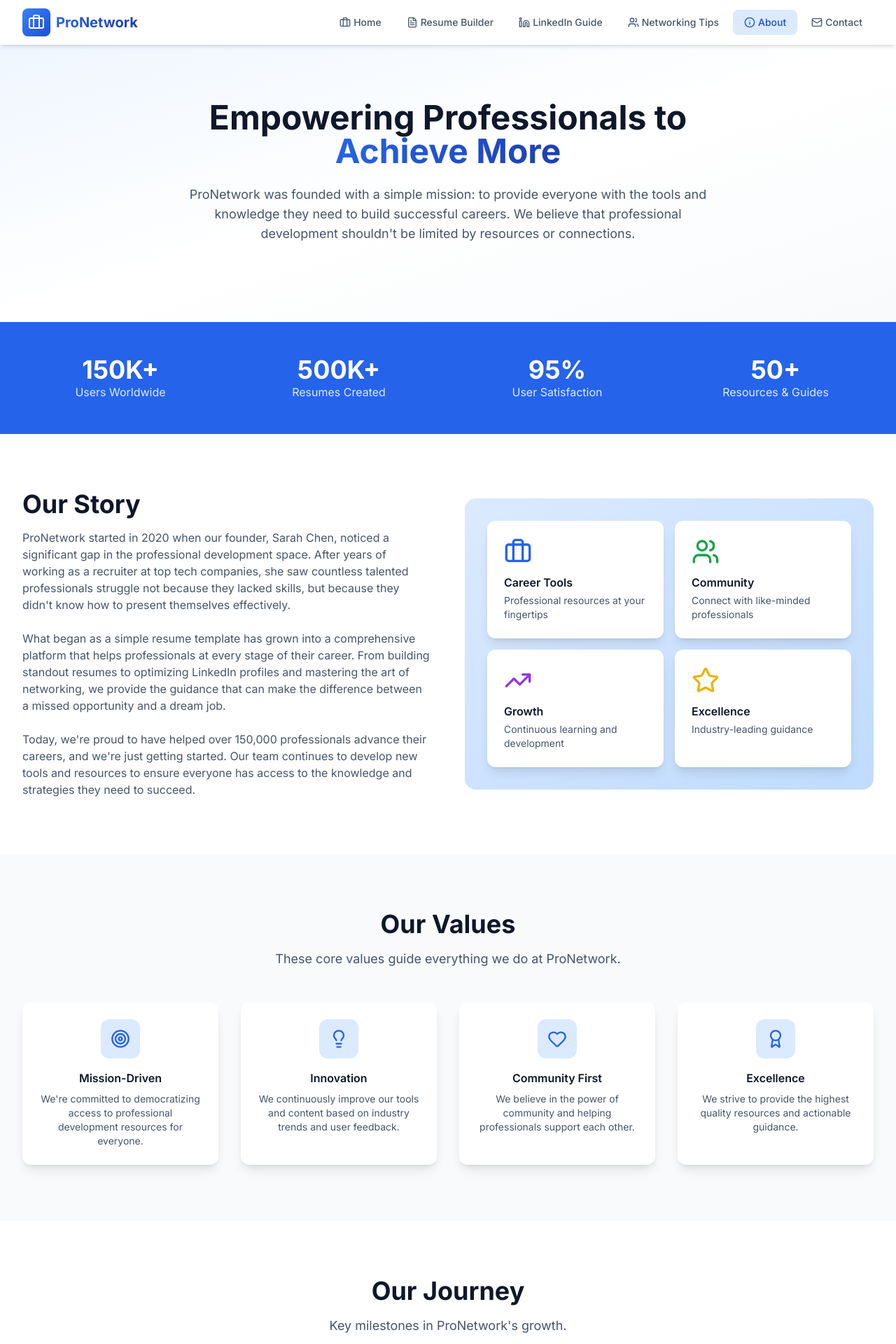
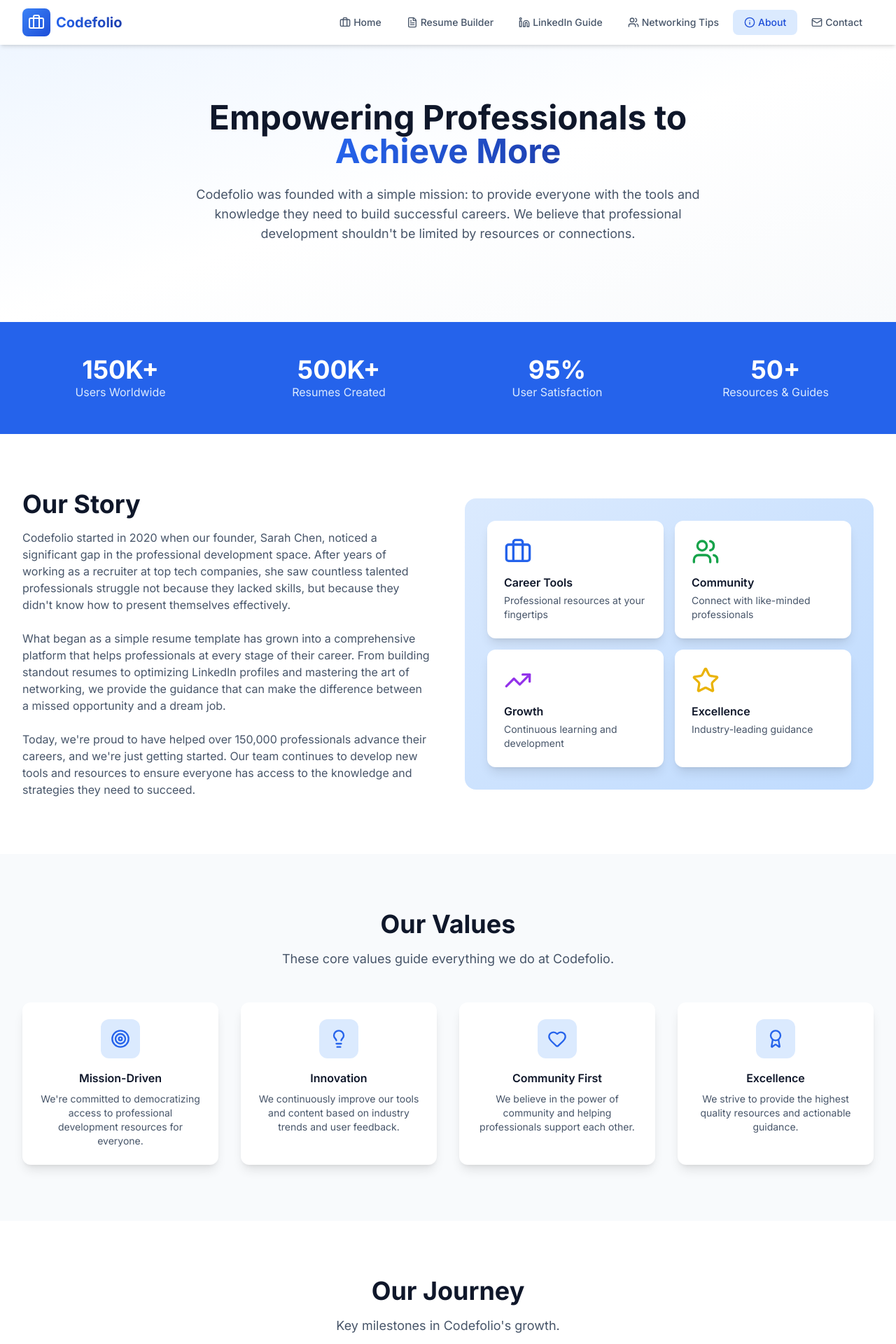
Before and after one commit to forenancy/portfoliodemo, a React (Vite) app: page /about in a window 1280 px wide. Shown: the top 1920 px of the page at 70% size. Built offline with nearby package versions, Linux system fonts and the light colour scheme.

Commit message:
Rename site from ProNetwork to Codefolio
- Update brand name across all components and pages
- Update meta tags and page titles
- Rebuild for production

https://claude.ai/code/session_012U1F4zRBUavNwHga99rsXz

```diff
--- a/index.html
+++ b/index.html
@@ -4,22 +4,22 @@
     <meta charset="UTF-8" />
     <link rel="icon" type="image/svg+xml" href="/favicon.svg" />
     <meta name="viewport" content="width=device-width, initial-scale=1.0" />
-    <meta name="description" content="ProNetwork - Your comprehensive platform for professional networking success. Build stunning resumes, master LinkedIn, and connect with career opportunities." />
+    <meta name="description" content="Codefolio - Your comprehensive platform for professional networking success. Build stunning resumes, master LinkedIn, and connect with career opportunities." />
     <meta name="keywords" content="professional networking, resume builder, LinkedIn guide, career development, job search, networking tips" />
-    <meta name="author" content="ProNetwork" />
+    <meta name="author" content="Codefolio" />
 
     <!-- Open Graph / Social Media -->
     <meta property="og:type" content="website" />
-    <meta property="og:title" content="ProNetwork - Professional Networking & Career Tools" />
+    <meta property="og:title" content="Codefolio - Professional Networking & Career Tools" />
     <meta property="og:description" content="Build professional resumes, master LinkedIn, and accelerate your career with our comprehensive networking resources." />
-    <meta property="og:site_name" content="ProNetwork" />
+    <meta property="og:site_name" content="Codefolio" />
 
     <!-- Twitter -->
     <meta name="twitter:card" content="summary_large_image" />
-    <meta name="twitter:title" content="ProNetwork - Professional Networking & Career Tools" />
+    <meta name="twitter:title" content="Codefolio - Professional Networking & Career Tools" />
     <meta name="twitter:description" content="Build professional resumes, master LinkedIn, and accelerate your career." />
 
-    <title>ProNetwork - Professional Networking & Career Development</title>
+    <title>Codefolio - Professional Networking & Career Development</title>
   </head>
   <body>
     <div id="root"></div>
--- a/src/components/Footer.jsx
+++ b/src/components/Footer.jsx
@@ -31,7 +31,7 @@ const Footer = () => {
               <div className="w-10 h-10 bg-gradient-to-br from-primary-400 to-primary-600 rounded-lg flex items-center justify-center">
                 <Briefcase className="w-6 h-6 text-white" />
               </div>
-              <span className="text-xl font-bold">ProNetwork</span>
+              <span className="text-xl font-bold">Codefolio</span>
             </Link>
             <p className="text-secondary-400 max-w-md">
               Your comprehensive platform for professional networking success. Build stunning resumes,
@@ -89,7 +89,7 @@ const Footer = () => {
 
         <div className="border-t border-secondary-800 mt-12 pt-8 flex flex-col md:flex-row justify-between items-center">
           <p className="text-secondary-400 text-sm">
-            {currentYear} ProNetwork. All rights reserved.
+            {currentYear} Codefolio. All rights reserved.
           </p>
           <p className="text-secondary-400 text-sm flex items-center mt-4 md:mt-0">
             Made with <Heart className="w-4 h-4 mx-1 text-red-500" /> for professionals worldwide
--- a/src/components/Navbar.jsx
+++ b/src/components/Navbar.jsx
@@ -26,7 +26,7 @@ const Navbar = () => {
               <div className="w-10 h-10 bg-gradient-to-br from-primary-500 to-primary-700 rounded-lg flex items-center justify-center">
                 <Briefcase className="w-6 h-6 text-white" />
               </div>
-              <span className="text-xl font-bold text-gradient">ProNetwork</span>
+              <span className="text-xl font-bold text-gradient">Codefolio</span>
             </Link>
           </div>
 
--- a/src/pages/About.jsx
+++ b/src/pages/About.jsx
@@ -56,7 +56,7 @@ const About = () => {
   ];
 
   const milestones = [
-    { year: '2020', title: 'Founded', description: 'ProNetwork was born from a passion to help professionals succeed.' },
+    { year: '2020', title: 'Founded', description: 'Codefolio was born from a passion to help professionals succeed.' },
     { year: '2021', title: '10K Users', description: 'Reached our first 10,000 users and launched the Resume Builder.' },
     { year: '2022', title: 'LinkedIn Guide', description: 'Launched our comprehensive LinkedIn optimization guide.' },
     { year: '2023', title: '100K Resumes', description: 'Over 100,000 resumes created using our platform.' },
@@ -80,7 +80,7 @@ const About = () => {
               Empowering Professionals to <span className="text-gradient">Achieve More</span>
             </h1>
             <p className="text-lg text-secondary-600 mb-8">
-              ProNetwork was founded with a simple mission: to provide everyone with the tools and
+              Codefolio was founded with a simple mission: to provide everyone with the tools and
               knowledge they need to build successful careers. We believe that professional development
               shouldn't be limited by resources or connections.
             </p>
@@ -109,7 +109,7 @@ const About = () => {
             <div>
               <h2 className="section-title">Our Story</h2>
               <p className="text-secondary-600 mb-6">
-                ProNetwork started in 2020 when our founder, Sarah Chen, noticed a significant gap in
+                Codefolio started in 2020 when our founder, Sarah Chen, noticed a significant gap in
                 the professional development space. After years of working as a recruiter at top tech
                 companies, she saw countless talented professionals struggle not because they lacked
                 skills, but because they didn't know how to present themselves effectively.
@@ -162,7 +162,7 @@ const About = () => {
           <div className="text-center mb-12">
             <h2 className="section-title">Our Values</h2>
             <p className="section-subtitle max-w-2xl mx-auto">
-              These core values guide everything we do at ProNetwork.
+              These core values guide everything we do at Codefolio.
             </p>
           </div>
 
@@ -186,7 +186,7 @@ const About = () => {
           <div className="text-center mb-12">
             <h2 className="section-title">Our Journey</h2>
             <p className="section-subtitle max-w-2xl mx-auto">
-              Key milestones in ProNetwork's growth.
+              Key milestones in Codefolio's growth.
             </p>
           </div>
 
@@ -245,7 +245,7 @@ const About = () => {
             Ready to Transform Your Career?
           </h2>
           <p className="text-lg text-primary-100 mb-8 max-w-2xl mx-auto">
-            Join thousands of professionals who have accelerated their careers with ProNetwork.
+            Join thousands of professionals who have accelerated their careers with Codefolio.
           </p>
           <div className="flex flex-col sm:flex-row gap-4 justify-center">
             <Link
--- a/src/pages/Contact.jsx
+++ b/src/pages/Contact.jsx
@@ -34,7 +34,7 @@ const Contact = () => {
     {
       icon: Mail,
       title: 'Email Us',
-      content: 'support@pronetwork.com',
+      content: 'support@codefolio.com',
       description: 'We typically respond within 24 hours',
     },
     {
--- a/src/pages/Home.jsx
+++ b/src/pages/Home.jsx
@@ -56,7 +56,7 @@ const Home = () => {
     {
       name: 'Sarah Johnson',
       role: 'Software Engineer at Google',
-      content: 'ProNetwork helped me land my dream job. The LinkedIn optimization guide was a game-changer!',
+      content: 'Codefolio helped me land my dream job. The LinkedIn optimization guide was a game-changer!',
       avatar: 'SJ',
     },
     {
@@ -81,7 +81,7 @@ const Home = () => {
       <section className="py-20 bg-white">
         <div className="max-w-7xl mx-auto px-4 sm:px-6 lg:px-8">
           <div className="text-center mb-16">
-            <h2 className="section-title">Why Choose ProNetwork?</h2>
+            <h2 className="section-title">Why Choose Codefolio?</h2>
             <p className="section-subtitle max-w-2xl mx-auto">
               We provide comprehensive tools and resources to help you succeed in your professional journey.
             </p>
@@ -136,7 +136,7 @@ const Home = () => {
           <div className="text-center mb-16">
             <h2 className="section-title">Success Stories</h2>
             <p className="section-subtitle max-w-2xl mx-auto">
-              Join thousands of professionals who have transformed their careers with ProNetwork.
+              Join thousands of professionals who have transformed their careers with Codefolio.
             </p>
           </div>
 
```
